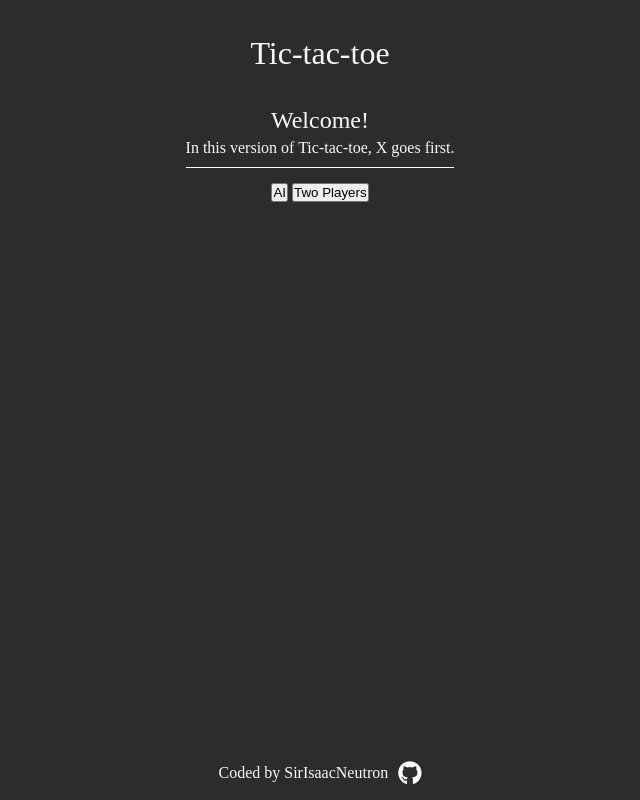
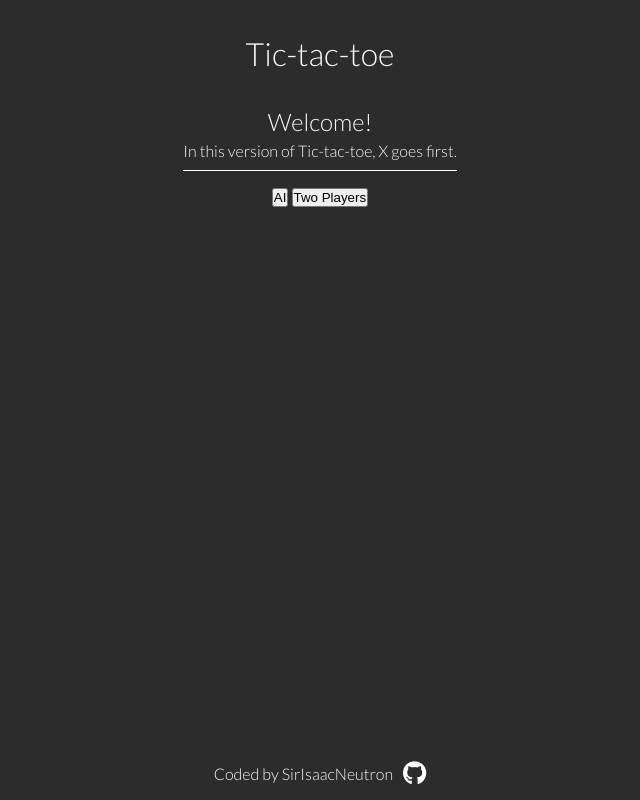
Before and after one commit to SirIsaacNeutron/tic-tac-toe, a website: page index.html in a window 1280 px wide. Shown: the whole page, without its empty margins (320-960 px from the left). Drawn offline with Linux system fonts and the light colour scheme.

Commit message:
Add Lato font

```diff
--- a/index.html
+++ b/index.html
@@ -6,6 +6,10 @@
         <title>Tic-tac-toe</title>
 
         <script src="https://kit.fontawesome.com/cffa455509.js" crossorigin="anonymous"></script>
+
+        <link rel="preconnect" href="https://fonts.googleapis.com" />
+        <link rel="preconnect" href="https://fonts.gstatic.com" crossorigin />
+        <link href="https://fonts.googleapis.com/css2?family=Lato:wght@300&display=swap" rel="stylesheet" />
 
         <link rel="stylesheet" href="styles.css" />
         <script src="script.js" defer></script>
--- a/styles.css
+++ b/styles.css
@@ -15,6 +15,8 @@ body {
     display: grid;
     grid-template-rows: 1fr 6fr 0.5fr;
     min-height: 100vh;
+
+    font-family: "Lato", sans-serif;
 }
 
 header {
```
